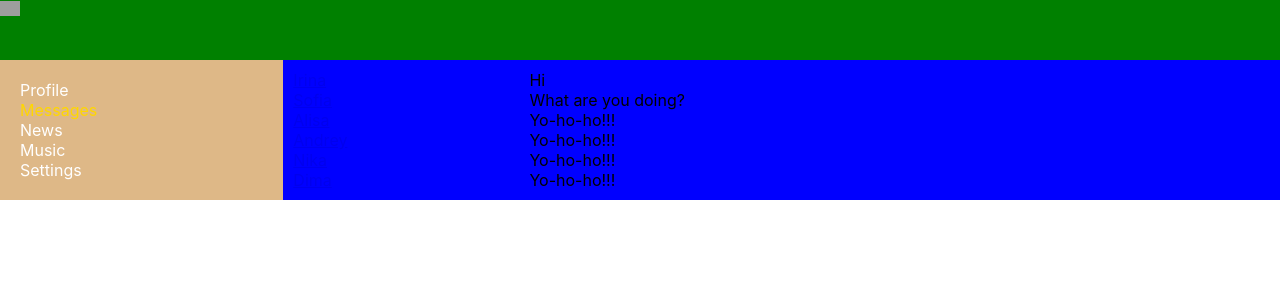
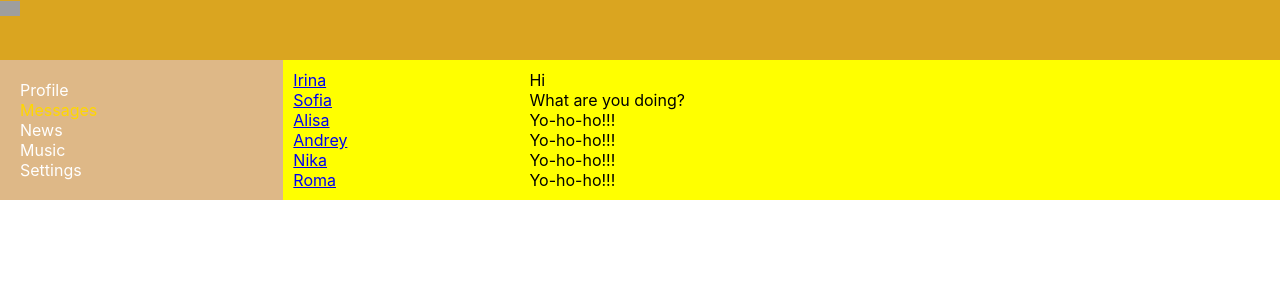
Before and after one commit to IrinaYrrr/react-way-of-samurai-my-app, a React (Create React App) app: page /dialogs in a window 1280 px wide. Shown: the top 300 px of the page. Built offline with nearby package versions, Linux system fonts and the light colour scheme; grey boxes are pictures that could not be loaded.

Commit message:
Update changes

```diff
--- a/src/App.css
+++ b/src/App.css
@@ -13,5 +13,5 @@
 
 .app-wrapper-content {
     grid-area: c;
-    background-color: blue;
+    background-color: yellow;
 }
--- a/src/App.js
+++ b/src/App.js
@@ -9,8 +9,6 @@
 import News from './components/News/News';
 import Profile from './components/Profile/Profile';
 import Settings from './components/Settings/Settings';
-
-
 
 const App = () => {
   return (
--- /dev/null
+++ b/src/components/Dialogs/DialogItem/DialogItem.jsx
@@ -0,0 +1,15 @@
+import React from 'react';
+import s from './../Dialogs.module.css';
+import {NavLink} from 'react-router-dom';
+
+
+const DialogItem = (props) => {
+    let path = '/dialogs/' + props.id;
+    return (
+        <div className={s.dialog + ' ' + s.active}>
+            <NavLink to={path}>{props.name}</NavLink>
+        </div>
+    )
+}
+
+export default DialogItem;
--- a/src/components/Dialogs/Dialogs.jsx
+++ b/src/components/Dialogs/Dialogs.jsx
@@ -1,40 +1,40 @@
 import React from 'react';
-import { NavLink } from 'react-router-dom';
 import s from './Dialogs.module.css';
-
-const DialogItem = (props) => {
-    let path = '/dialogs/' + props.id;
-    return (
-        <div className={s.dialog + ' ' + s.active}>
-            <NavLink to={path}>{props.name}</NavLink>
-        </div>
-    )
-}
-
-const Message = (props) => {
-    return (
-      <div className={s.dialog}>{props.message}</div>
-    )
-}
+import DialogItem from "./DialogItem/DialogItem";
+import Message from "./Message/Message";
 
 const Dialogs = (props) => {
+
+    let dialogs = [
+        {id: 1, name: 'Irina'},
+        {id: 2, name: 'Sofia'},
+        {id: 3, name: 'Alisa'},
+        {id: 4, name: 'Andrey'},
+        {id: 5, name: 'Nika'},
+        {id: 6, name: 'Roma'},
+    ];
+
+    let messages = [
+        {id: 1, message: 'Hi'},
+        {id: 2, message: 'What are you doing?'},
+        {id: 3, message: 'Yo-ho-ho!!!'},
+        {id: 4, message: 'Yo-ho-ho!!!'},
+        {id: 5, message: 'Yo-ho-ho!!!'},
+        {id: 6, message: 'Yo-ho-ho!!!'},
+    ];
+
+
+    let dialogsElements = dialogs.map( d => <DialogItem name={d.name} id={d.id} /> );
+
+    let messagesElement = messages.map( m => <Message message={m.message} id={m.id} />)
+
     return (
         <div className={s.dialogs}>
             <div className={s.dialogsItems}>
-                    <DialogItem name='Irina' id='1'/>
-                    <DialogItem name='Sofia' id='2'/>
-                    <DialogItem name='Alisa' id='3'/>
-                    <DialogItem name='Andrey' id='4'/>
-                    <DialogItem name='Nika' id='5'/>
-                    <DialogItem name='Dima' id='6'/>
+                { dialogsElements }
             </div>
             <div className={s.messages}>
-                   <Message message='Hi' />
-                   <Message message='What are you doing?' />
-                   <Message message='Yo-ho-ho!!!' />
-                   <Message message='Yo-ho-ho!!!' />
-                   <Message message='Yo-ho-ho!!!' />
-                   <Message message='Yo-ho-ho!!!' />
+                { messagesElement }
             </div>
         </div>
     )
--- a/src/components/Dialogs/Dialogs.module.css
+++ b/src/components/Dialogs/Dialogs.module.css
@@ -5,6 +5,7 @@
 
 .dialogsItems {
     padding: 10px;
+    color: white;
 }
 
 .dialogsItems .active {
@@ -15,6 +16,6 @@
     padding: 10px;
 }
 
-/* .messages .message {
-
-} */
+.messages .message {
+    color: white;
+}
--- /dev/null
+++ b/src/components/Dialogs/Message/Message.jsx
@@ -0,0 +1,10 @@
+import React from 'react';
+import s from './../Dialogs.module.css';
+
+const Message = (props) => {
+    return (
+        <div className={s.dialog}>{props.message}</div>
+    )
+}
+
+export default Message;
--- a/src/components/Header/Header.module.css
+++ b/src/components/Header/Header.module.css
@@ -1,6 +1,6 @@
 .header {
     grid-area: h;
-    background-color: green;
+    background-color: goldenrod;
 }
 
 .header img {
--- a/src/components/Profile/MyPosts/MyPosts.jsx
+++ b/src/components/Profile/MyPosts/MyPosts.jsx
@@ -3,6 +3,17 @@
 import Post from './Post/Post';
 
 const MyPosts = () => {
+
+    let posts = [
+        {id: 1, message: 'Hi, how are you?', likesCount: 121},
+        {id: 2, message: 'It is my first post!', likesCount: 5},
+        {id: 2, message: 'Blablacarrr', likesCount: 10},
+        {id: 2, message: 'Have a nice day', likesCount: 97},
+    ]
+
+    let postsElements =
+        posts.map( p => <Post message={p.message} likesCount={p.likesCount} /> )
+
   return (
     <div className={s.postsBlock}>
           <h3>My posts</h3>
@@ -15,13 +26,7 @@
       </div>
       </div>
       <div className={s.posts}>
-        <Post message='Hi, how are you?' likesCount='0'/>
-        <Post message='It is my first post!' likesCount='23'/>
-        {/* <Post />
-        <Post />
-        <Post />
-        <Post />
-        <Post /> */}
+          { postsElements }
       </div>
     </div>
   );
--- a/src/components/Profile/MyPosts/Post/Post.module.css
+++ b/src/components/Profile/MyPosts/Post/Post.module.css
@@ -1,6 +1,6 @@
 
 .item {
-  color: greenyellow;
+  color: black;
 }
 
 .item img {
```
Lines whose indentation alone changed are shown as unchanged.
